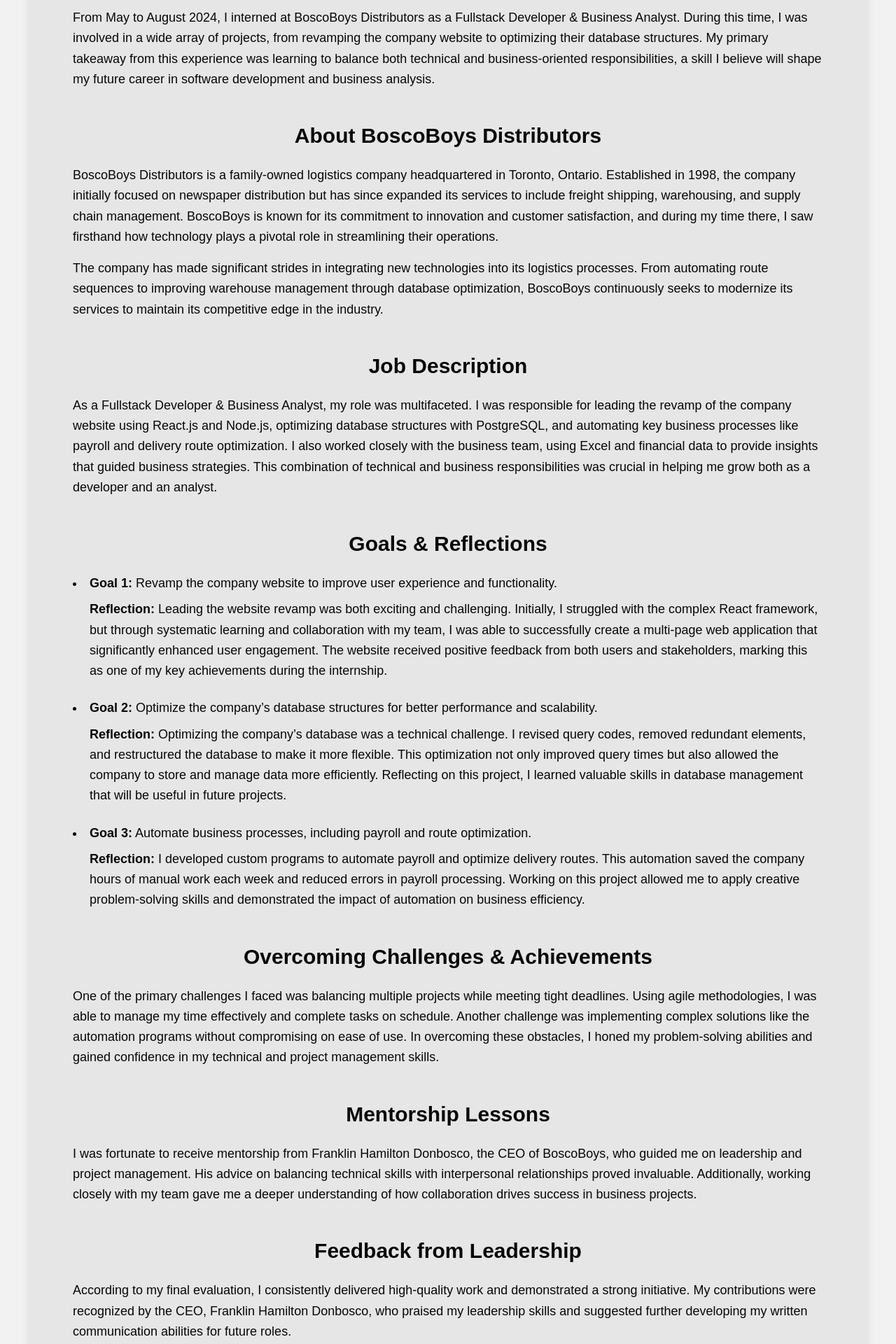
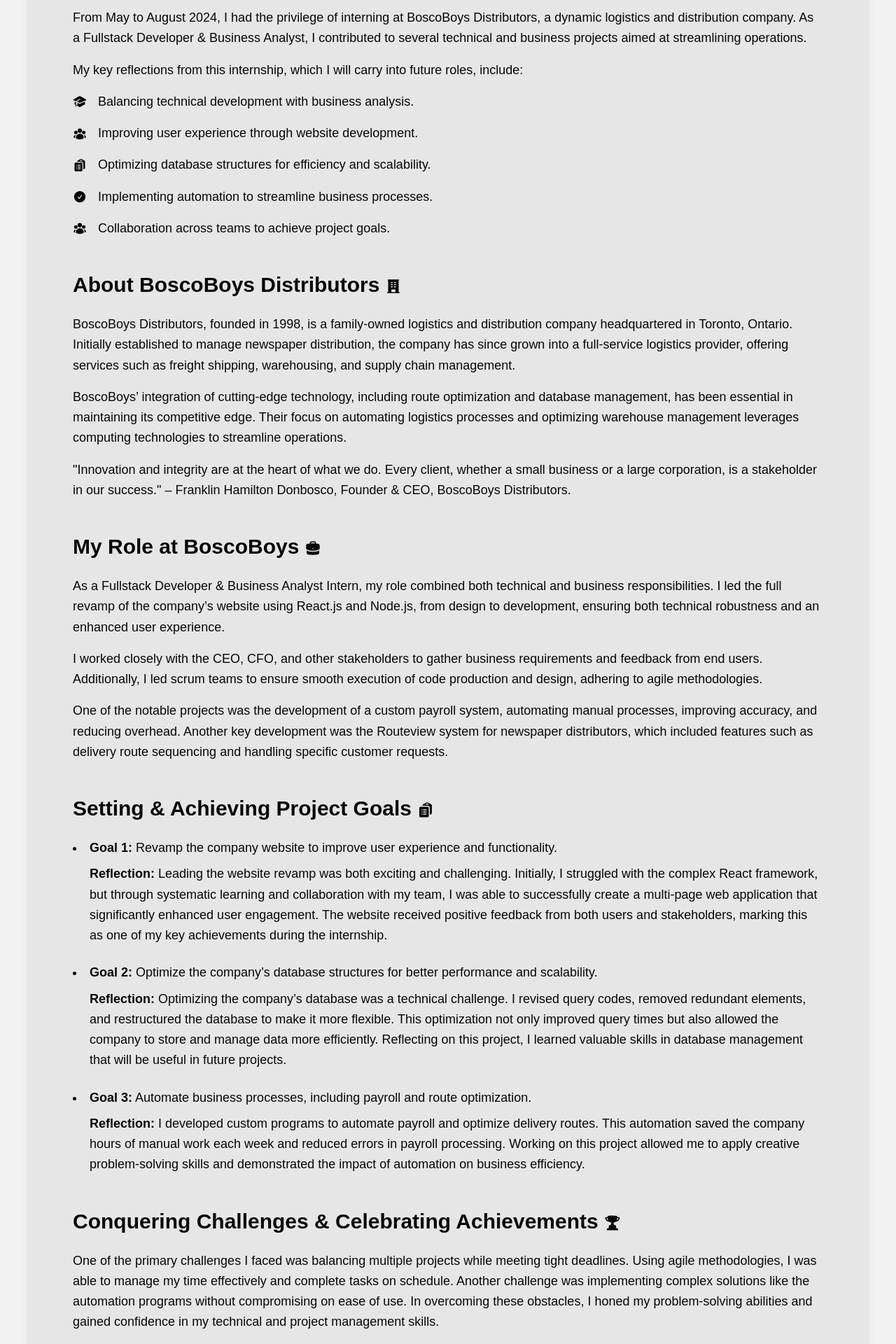
Before and after one commit to P541M/portfolio-old, a React (Create React App) app: page /s24-work-term-report in a window 1280 px wide. Shown: the part 400-2320 px from the top of the page at 70% size. Built offline with nearby package versions, Linux system fonts and the light colour scheme.

Commit message:
feat: added icons and adjusted content

```diff
--- a/src/components/S24WorkTermReport.jsx
+++ b/src/components/S24WorkTermReport.jsx
@@ -1,4 +1,16 @@
 import React from "react";
+import {
+  AcademicCapIcon,
+  BriefcaseIcon,
+  ClipboardDocumentListIcon,
+  ChatBubbleLeftRightIcon,
+  CheckCircleIcon,
+  BuildingOfficeIcon,
+  LightBulbIcon,
+  TrophyIcon,
+  UserGroupIcon,
+  HeartIcon,
+} from "@heroicons/react/24/solid";
 import { useNavigate } from "react-router-dom";
 
 const S24WorkTermReport = () => {
@@ -21,73 +33,114 @@
           ← Back to Portfolio
         </button>
 
-        <h2 className="mb-12 text-center text-4xl font-bold leading-snug text-text">
-          Fullstack Developer & Business Analyst Internship at BoscoBoys
-          Distributors
+        <h2 className="mb-12 text-left text-4xl font-bold leading-snug text-text">
+          My Journey as a Fullstack Developer & Business Analyst Intern at
+          BoscoBoys
         </h2>
 
         {/* Introduction */}
         <section className="mb-12">
-          <h3 className="mb-6 text-center text-3xl font-semibold text-text">
-            Introduction
+          <h3 className="mb-6 text-left text-3xl font-semibold text-text">
+            Key Insights and Learnings
+            <LightBulbIcon className="ml-2 inline-block h-6 w-6" />
           </h3>
           <p className="mt-4 text-left text-lg leading-relaxed text-text">
-            From May to August 2024, I interned at BoscoBoys Distributors as a
-            Fullstack Developer & Business Analyst. During this time, I was
-            involved in a wide array of projects, from revamping the company
-            website to optimizing their database structures. My primary takeaway
-            from this experience was learning to balance both technical and
-            business-oriented responsibilities, a skill I believe will shape my
-            future career in software development and business analysis.
+            From May to August 2024, I had the privilege of interning at
+            BoscoBoys Distributors, a dynamic logistics and distribution
+            company. As a Fullstack Developer & Business Analyst, I contributed
+            to several technical and business projects aimed at streamlining
+            operations.
           </p>
+          <p className="mt-4 text-left text-lg leading-relaxed text-text">
+            My key reflections from this internship, which I will carry into
+            future roles, include:
+          </p>
+          <ul className="mt-4 space-y-4 text-lg leading-relaxed text-text">
+            <li className="flex items-center">
+              <AcademicCapIcon className="mr-4 inline-block h-5 w-5" />
+              Balancing technical development with business analysis.
+            </li>
+            <li className="flex items-center">
+              <UserGroupIcon className="mr-4 inline-block h-5 w-5" />
+              Improving user experience through website development.
+            </li>
+            <li className="flex items-center">
+              <ClipboardDocumentListIcon className="mr-4 inline-block h-5 w-5" />
+              Optimizing database structures for efficiency and scalability.
+            </li>
+            <li className="flex items-center">
+              <CheckCircleIcon className="mr-4 inline-block h-5 w-5" />
+              Implementing automation to streamline business processes.
+            </li>
+            <li className="flex items-center">
+              <UserGroupIcon className="mr-4 inline-block h-5 w-5" />
+              Collaboration across teams to achieve project goals.
+            </li>
+          </ul>
         </section>
 
         {/* Employer Information */}
         <section className="mb-12">
-          <h3 className="mb-6 text-center text-3xl font-semibold text-text">
+          <h3 className="mb-6 text-left text-3xl font-semibold text-text">
             About BoscoBoys Distributors
+            <BuildingOfficeIcon className="ml-2 inline-block h-6 w-6" />
           </h3>
           <p className="mt-4 text-left text-lg leading-relaxed text-text">
-            BoscoBoys Distributors is a family-owned logistics company
-            headquartered in Toronto, Ontario. Established in 1998, the company
-            initially focused on newspaper distribution but has since expanded
-            its services to include freight shipping, warehousing, and supply
-            chain management. BoscoBoys is known for its commitment to
-            innovation and customer satisfaction, and during my time there, I
-            saw firsthand how technology plays a pivotal role in streamlining
-            their operations.
+            BoscoBoys Distributors, founded in 1998, is a family-owned logistics
+            and distribution company headquartered in Toronto, Ontario.
+            Initially established to manage newspaper distribution, the company
+            has since grown into a full-service logistics provider, offering
+            services such as freight shipping, warehousing, and supply chain
+            management.
           </p>
           <p className="mt-4 text-left text-lg leading-relaxed text-text">
-            The company has made significant strides in integrating new
-            technologies into its logistics processes. From automating route
-            sequences to improving warehouse management through database
-            optimization, BoscoBoys continuously seeks to modernize its services
-            to maintain its competitive edge in the industry.
+            BoscoBoys’ integration of cutting-edge technology, including route
+            optimization and database management, has been essential in
+            maintaining its competitive edge. Their focus on automating
+            logistics processes and optimizing warehouse management leverages
+            computing technologies to streamline operations.
+          </p>
+          <p className="mt-4 text-left text-lg leading-relaxed text-text">
+            "Innovation and integrity are at the heart of what we do. Every
+            client, whether a small business or a large corporation, is a
+            stakeholder in our success." – Franklin Hamilton Donbosco, Founder &
+            CEO, BoscoBoys Distributors.
           </p>
         </section>
 
         {/* Job Description */}
         <section className="mb-12">
-          <h3 className="mb-6 text-center text-3xl font-semibold text-text">
-            Job Description
+          <h3 className="mb-6 text-left text-3xl font-semibold text-text">
+            My Role at BoscoBoys
+            <BriefcaseIcon className="ml-2 inline-block h-6 w-6" />
           </h3>
           <p className="mt-4 text-left text-lg leading-relaxed text-text">
-            As a Fullstack Developer & Business Analyst, my role was
-            multifaceted. I was responsible for leading the revamp of the
-            company website using React.js and Node.js, optimizing database
-            structures with PostgreSQL, and automating key business processes
-            like payroll and delivery route optimization. I also worked closely
-            with the business team, using Excel and financial data to provide
-            insights that guided business strategies. This combination of
-            technical and business responsibilities was crucial in helping me
-            grow both as a developer and an analyst.
+            As a Fullstack Developer & Business Analyst Intern, my role combined
+            both technical and business responsibilities. I led the full revamp
+            of the company’s website using React.js and Node.js, from design to
+            development, ensuring both technical robustness and an enhanced user
+            experience.
+          </p>
+          <p className="mt-4 text-left text-lg leading-relaxed text-text">
+            I worked closely with the CEO, CFO, and other stakeholders to gather
+            business requirements and feedback from end users. Additionally, I
+            led scrum teams to ensure smooth execution of code production and
+            design, adhering to agile methodologies.
+          </p>
+          <p className="mt-4 text-left text-lg leading-relaxed text-text">
+            One of the notable projects was the development of a custom payroll
+            system, automating manual processes, improving accuracy, and
+            reducing overhead. Another key development was the Routeview system
+            for newspaper distributors, which included features such as delivery
+            route sequencing and handling specific customer requests.
           </p>
         </section>
 
         {/* Project Goals & Reflections */}
         <section className="mb-12">
-          <h3 className="mb-6 text-center text-3xl font-semibold text-text">
-            Goals & Reflections
+          <h3 className="mb-6 text-left text-3xl font-semibold text-text">
+            Setting & Achieving Project Goals
+            <ClipboardDocumentListIcon className="ml-2 inline-block h-6 w-6" />
           </h3>
           <ul className="mt-6 list-inside list-disc text-lg leading-relaxed text-text">
             <li>
@@ -136,8 +189,9 @@
 
         {/* Overcoming Challenges & Achievements */}
         <section className="mb-12">
-          <h3 className="mb-6 text-center text-3xl font-semibold text-text">
-            Overcoming Challenges & Achievements
+          <h3 className="mb-6 text-left text-3xl font-semibold text-text">
+            Conquering Challenges & Celebrating Achievements
+            <TrophyIcon className="ml-2 inline-block h-6 w-6" />
           </h3>
           <p className="mt-4 text-left text-lg leading-relaxed text-text">
             One of the primary challenges I faced was balancing multiple
@@ -152,8 +206,9 @@
 
         {/* Mentorship Lessons */}
         <section className="mb-12">
-          <h3 className="mb-6 text-center text-3xl font-semibold text-text">
-            Mentorship Lessons
+          <h3 className="mb-6 text-left text-3xl font-semibold text-text">
+            Mentorship: Lessons from Leaders
+            <UserGroupIcon className="ml-2 inline-block h-6 w-6" />
           </h3>
           <p className="mt-4 text-left text-lg leading-relaxed text-text">
             I was fortunate to receive mentorship from Franklin Hamilton
@@ -167,22 +222,38 @@
 
         {/* Feedback from Leadership */}
         <section className="mb-12">
-          <h3 className="mb-6 text-center text-3xl font-semibold text-text">
-            Feedback from Leadership
+          <h3 className="mb-6 text-left text-3xl font-semibold text-text">
+            Leadership Feedback
+            <ChatBubbleLeftRightIcon className="ml-2 inline-block h-6 w-6" />
           </h3>
           <p className="mt-4 text-left text-lg leading-relaxed text-text">
-            According to my final evaluation, I consistently delivered
-            high-quality work and demonstrated a strong initiative. My
-            contributions were recognized by the CEO, Franklin Hamilton
-            Donbosco, who praised my leadership skills and suggested further
-            developing my written communication abilities for future roles.
+            In my final evaluation, Franklin Hamilton Donbosco praised my
+            leadership skills and initiative. His feedback on improving my
+            written communication will help me further refine my professional
+            skills for future roles.
+          </p>
+        </section>
+
+        {/* Conclusion */}
+        <section className="mb-12">
+          <h3 className="mb-6 text-left text-3xl font-semibold text-text">
+            Final Reflections & Takeaways
+            <CheckCircleIcon className="ml-2 inline-block h-6 w-6" />
+          </h3>
+          <p className="mt-4 text-left text-lg leading-relaxed text-text">
+            My internship at BoscoBoys was an invaluable experience. The
+            projects I worked on not only benefited the company but also helped
+            me grow as a professional. The skills I gained in fullstack
+            development, database management, and business process automation
+            will be crucial in my career development.
           </p>
         </section>
 
         {/* Acknowledgments */}
         <section className="mb-12">
-          <h3 className="mb-6 text-center text-3xl font-semibold text-text">
+          <h3 className="mb-6 text-left text-3xl font-semibold text-text">
             Acknowledgments
+            <HeartIcon className="ml-2 inline-block h-6 w-6" />
           </h3>
           <p className="mt-4 text-left text-lg leading-relaxed text-text">
             I would like to thank Franklin Hamilton Donbosco for his mentorship
```
